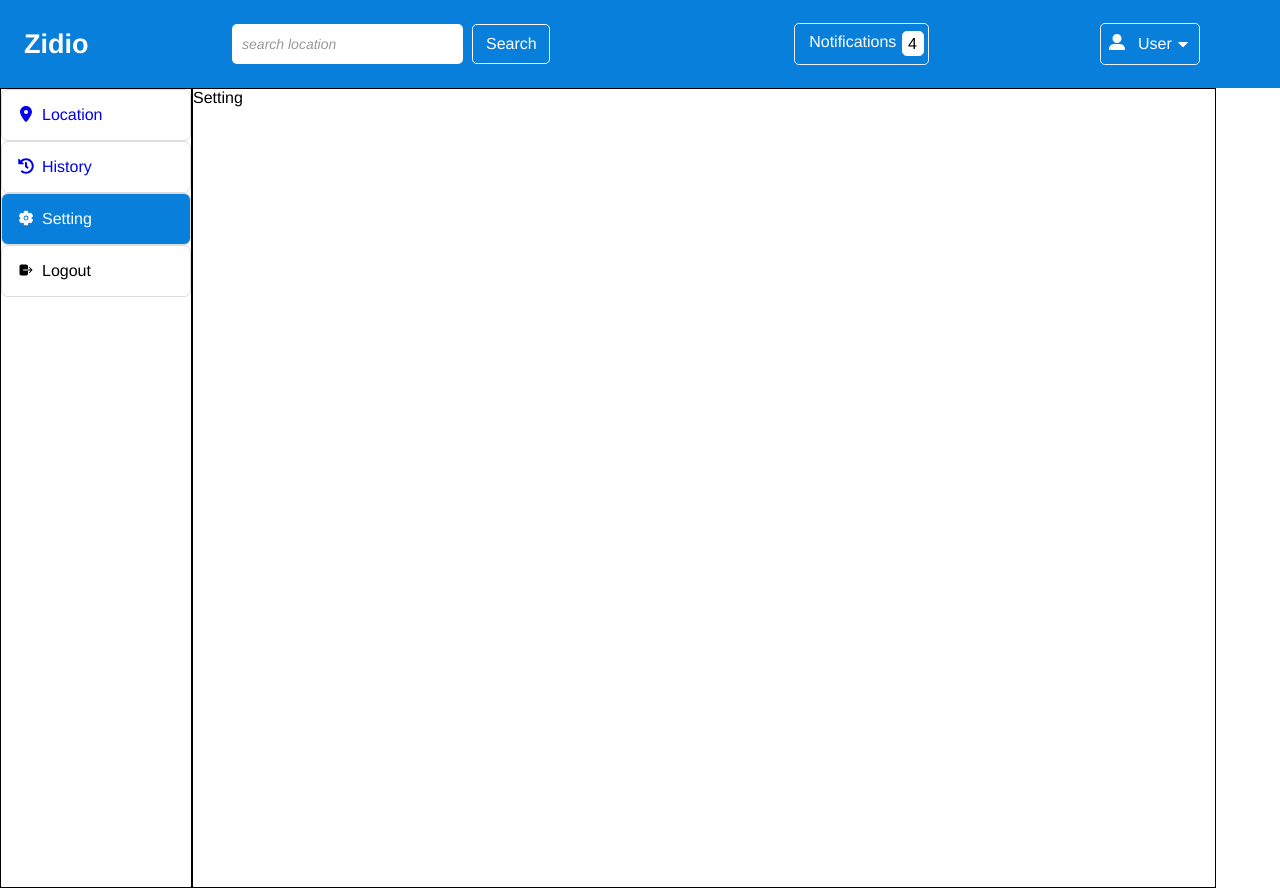
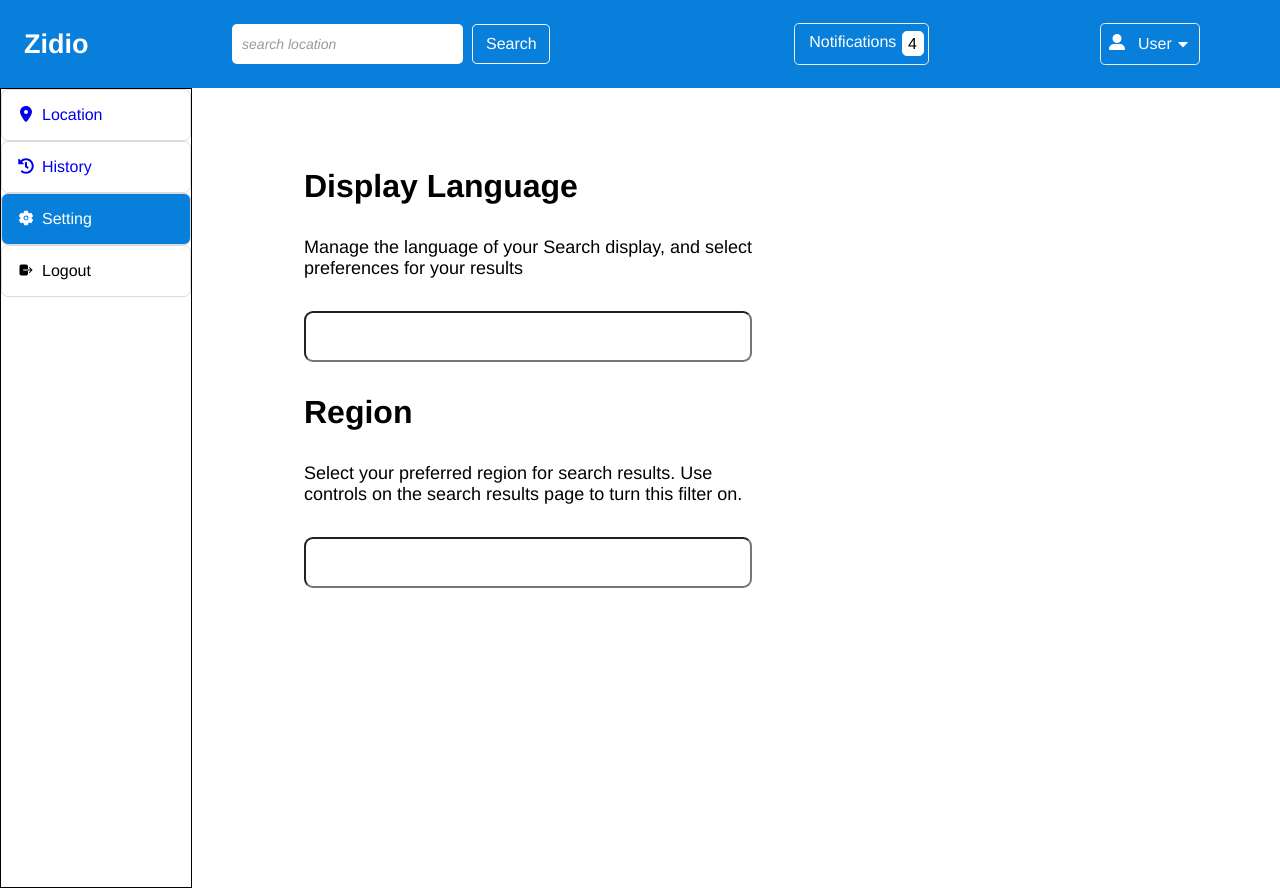
Before and after one commit to Rengkat/Location-tracker, a React (Vite) app: page /setting in a window 1280 px wide. Built offline with nearby package versions, Linux system fonts and the light colour scheme.

Commit message:
settings

```diff
--- a/src/App.css
+++ b/src/App.css
@@ -38,5 +38,4 @@
 
 .outlet {
   width: 80%;
-  border: 1px solid black;
 }
--- a/src/Pages/history/History.jsx
+++ b/src/Pages/history/History.jsx
@@ -1,3 +1,4 @@
+import "./style.css";
 const History = () => {
   return <div>History</div>;
 };
--- a/src/Pages/setting/Setting.jsx
+++ b/src/Pages/setting/Setting.jsx
@@ -1,5 +1,24 @@
+import "./style.css";
 const Setting = () => {
-  return <div>Setting</div>;
+  return (
+    <div>
+      <div className="setting-container">
+        <div className="language">
+          <h1>Display Language</h1>
+          <p>Manage the language of your Search display, and select preferences for your results</p>
+          <input type="text" />
+        </div>
+        <div className="region">
+          <h1>Region</h1>
+          <p>
+            Select your preferred region for search results. Use controls on the search results page
+            to turn this filter on.
+          </p>
+          <input type="text" />
+        </div>
+      </div>
+    </div>
+  );
 };
 
 export default Setting;
--- /dev/null
+++ b/src/Pages/setting/style.css
@@ -0,0 +1,21 @@
+.setting-container {
+  margin-top: 1rem;
+  margin-left: 5rem;
+  width: 50%;
+  padding: 2rem;
+}
+.language,
+.region {
+  margin: 2rem 0;
+}
+.language p,
+.region p {
+  padding: 2rem 0rem;
+  font-size: large;
+}
+.language input,
+.region input {
+  width: 100%;
+  border-radius: 9px;
+  padding: 1rem;
+}
```
Also changed, not shown: src/Pages/history/style.css (added).
